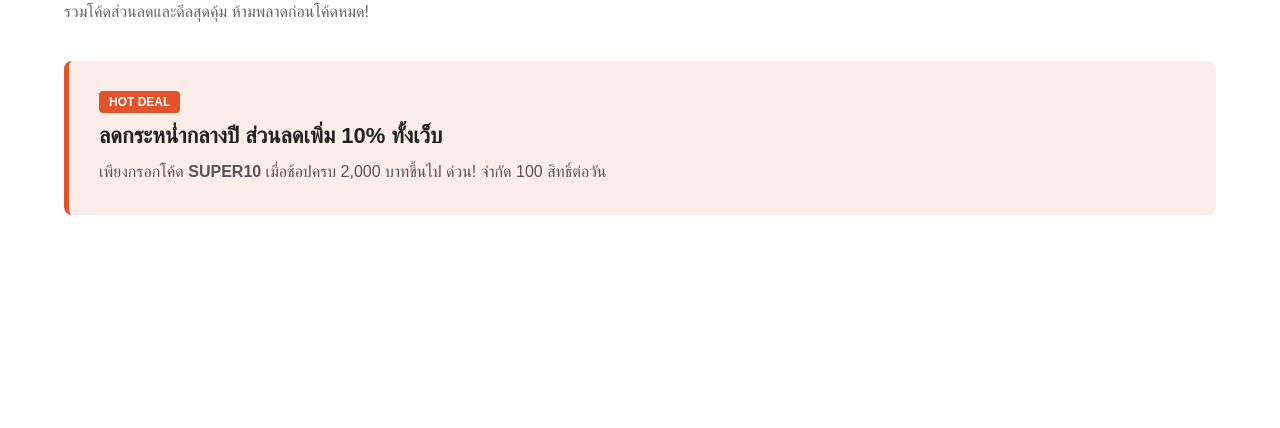
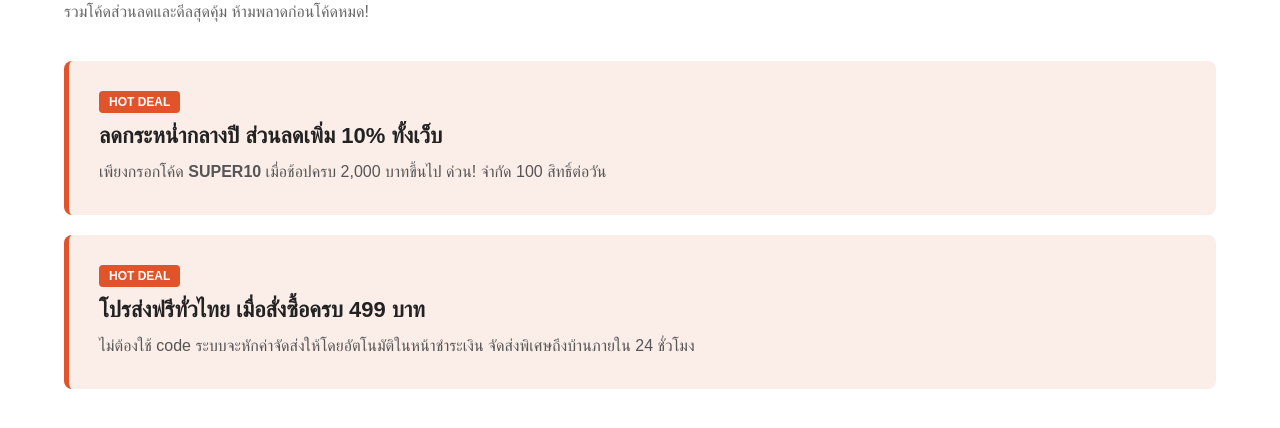
Before and after one commit to gitpui/Superstore, a plain HTML site: page promotion.html in a window 1280 px wide. Shown: the part 180-608 px from the top of the page. Drawn offline with Linux system fonts and the light colour scheme.

Commit message:
DevC: Add 1 more promotion

```diff
--- a/promotion.html
+++ b/promotion.html
@@ -57,6 +57,11 @@
                 <p class="promo-desc">เพียงกรอกโค้ด <strong>SUPER10</strong> เมื่อช้อปครบ 2,000 บาทขึ้นไป ด่วน! จำกัด 100 สิทธิ์ต่อวัน</p>
             </div>
 
+            <div class="promo-card">
+                <span class="promo-badge">HOT DEAL</span>
+                <h3 class="promo-name">โปรส่งฟรีทั่วไทย เมื่อสั่งซื้อครบ 499 บาท</h3>
+                <p class="promo-desc">ไม่ต้องใช้ code ระบบจะหักค่าจัดส่งให้โดยอัตโนมัติในหน้าชำระเงิน จัดส่งพิเศษถึงบ้านภายใน 24 ชั่วโมง</p>
+            </div>
 
         </div>
     </div>
```
